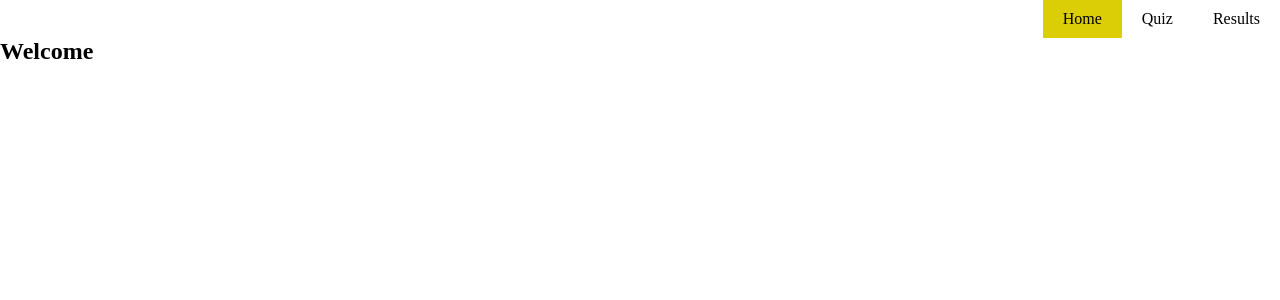
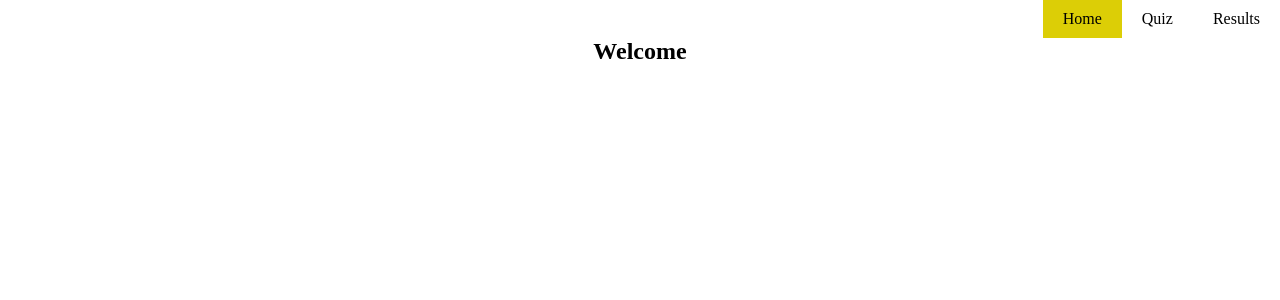
Before and after one commit to monika-stempniak/MapCountriesQuiz, a React app: page / in a window 1280 px wide. Shown: the top 300 px of the page. Built offline with nearby package versions, Linux system fonts and the light colour scheme; the HTML template or start-up script is replaced by a standard one.

Commit message:
Create AppWrapper HOC component

```diff
--- /dev/null
+++ b/src/js/HOC/AppWrapper.jsx
@@ -0,0 +1,16 @@
+// @flow
+import * as React from 'react';
+
+type Props = {}
+
+const AppWrapper = (WrappedComponent: React.ComponentType<Props>): React.ComponentType<Props> => {
+  const Wrapper = () => {
+    return (
+      <div className="app-wrapper">
+        <WrappedComponent />
+      </div>
+    )
+  }
+  return Wrapper
+}
+export default AppWrapper
--- a/src/js/scenes/Routing.jsx
+++ b/src/js/scenes/Routing.jsx
@@ -8,7 +8,7 @@ import {
 import Home from './Home'
 import Quiz from './Quiz'
 import Results from './Results'
-
+import AppWrapper from '../HOC/AppWrapper'
 
 const Links = () => (
   <nav className="links">
@@ -23,9 +23,9 @@ const Routing = () => (
     <div className="routing">
       <Links />
       <Switch>
-        <Route exact path="/" component={Home} />
+        <Route exact path="/" component={AppWrapper(Home)} />
         <Route path="/quiz" component={Quiz} />
-        <Route path="/results" component={Results} />
+        <Route path="/results" component={AppWrapper(Results)} />
       </Switch>
     </div>
   </Router>
--- /dev/null
+++ b/src/scss/partials/_AppWrapper.scss
@@ -0,0 +1,6 @@
+.app-wrapper {
+  width: 80%;
+  margin: 0 auto;
+  display: flex;
+  justify-content: center;
+}
--- a/src/scss/style.scss
+++ b/src/scss/style.scss
@@ -1,5 +1,6 @@
 @import 'partials/_global.scss';
 @import 'partials/_variables.scss';
+@import 'partials/_AppWrapper.scss';
 @import 'partials/_Routing.scss';
 @import 'partials/_Quiz.scss';
 @import 'partials/_Topbar.scss';
```
